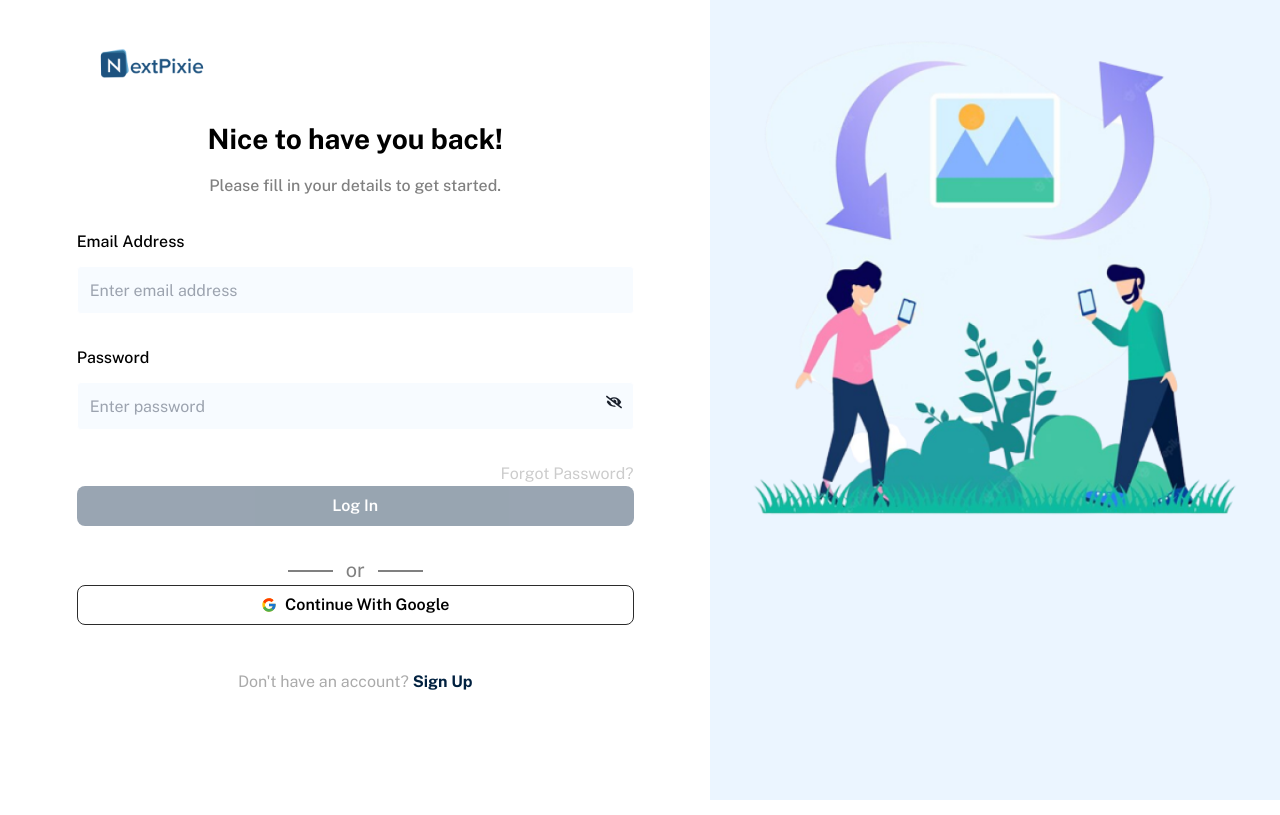
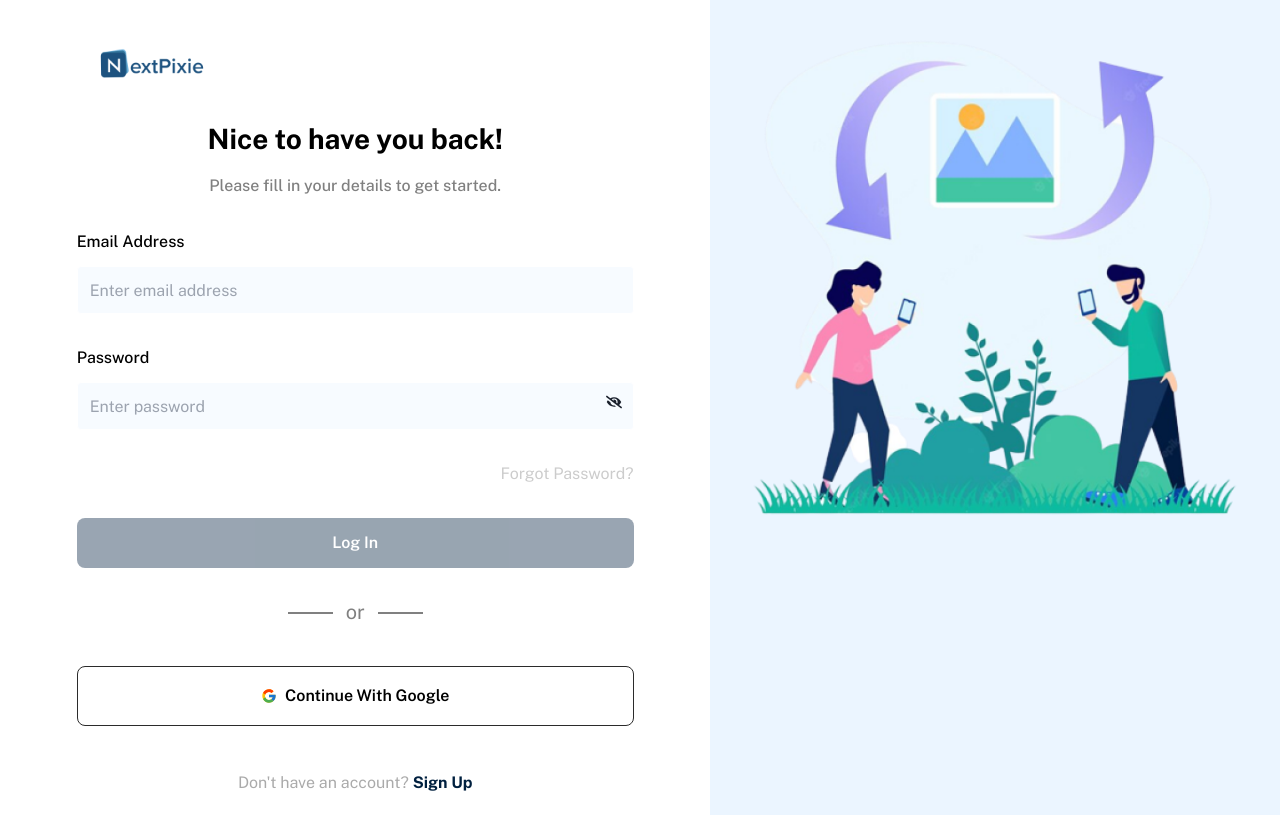
Before and after one commit to NEXTPIXIE/Nextpixie-container, a React (Create React App) app in the folder Nextpixie-frontend/: page /sign-in in a window 1280 px wide. Built offline with nearby package versions, Linux system fonts and the light colour scheme; the HTML template or start-up script is replaced by a standard one.

Commit message:
Update on btn component
Update on btn component

```diff
--- a/Nextpixie-frontend/src/Components/Button.js
+++ b/Nextpixie-frontend/src/Components/Button.js
@@ -23,15 +23,11 @@ export default function Button({
   href,
   mt,
   mb,
-  mx,
-  my,
   px = "85px",
   loadingText = "Please wait . . .",
   py = "8px",
   rounded= "8px",
   fontWeight,
-  pt,
-  pb,
   className
 
 }) {
@@ -68,14 +64,10 @@ export default function Button({
       w={w}
       px={px}
       py={py}
-      pt={pt || "0px"}
-      pb={pb || "0px"}
       leftIcon={leftIcon}
       rightIcon={rightIcon}
       mt={mt}
       mb={mb}
-      mx={mx || "0px"}
-      my={my || "0px"}
       className={className || ""}
     >
       <Box as="a" href={href}>
```
